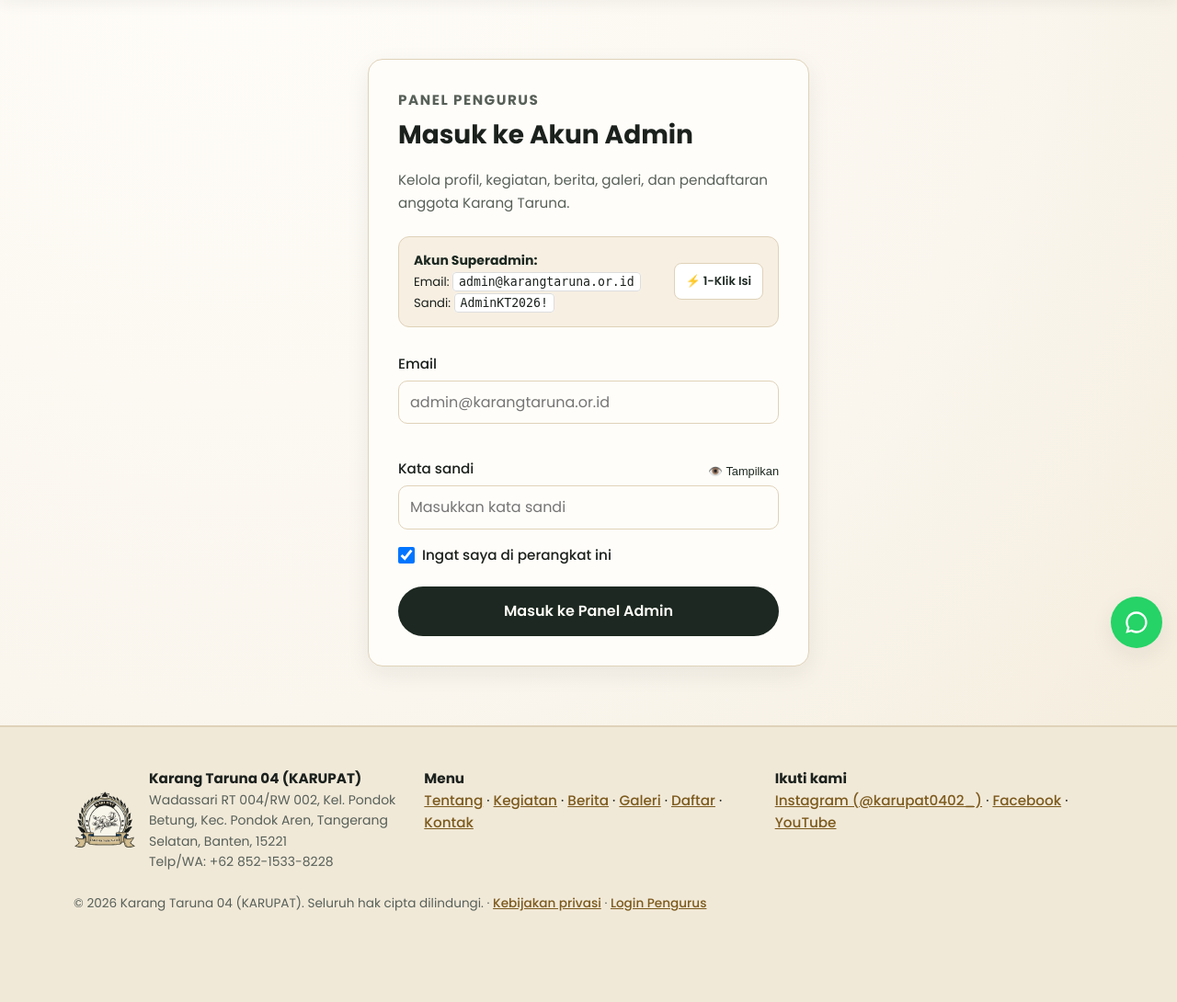
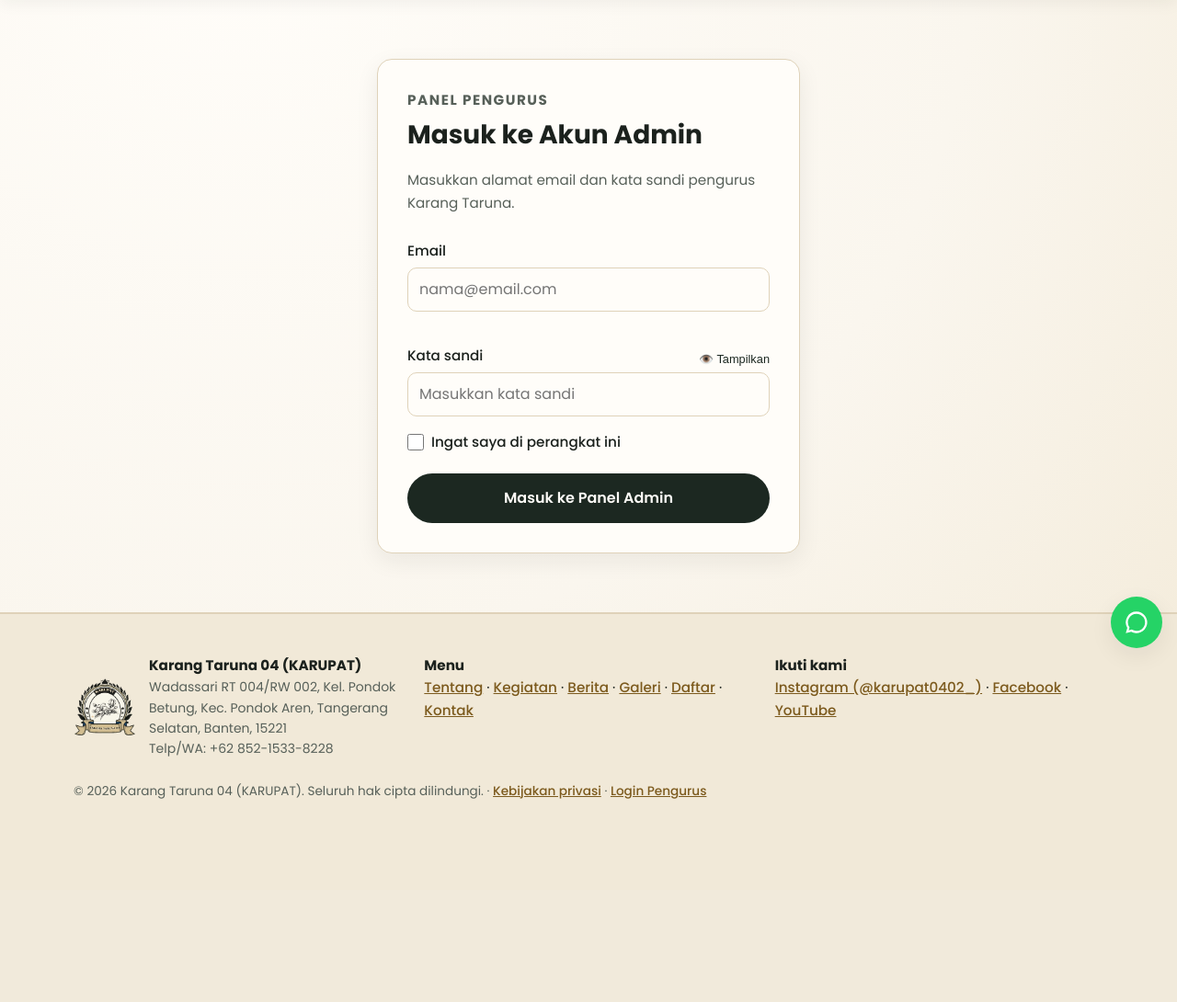
Before and after one commit to alilkecik661/karang-taruna-laravel, a Laravel app: page /login in a window 1280 px wide. Shown: the part 79-1169 px from the top of the page at 92% size. After the commit the page ends 948 px from the top, so only its background shows below. Run offline with Laravel 12, Linux system fonts and the light colour scheme; data comes from the database, SQL or seed files in the repository.

Commit message:
Remove credential helper box from login page

```diff
--- a/resources/views/auth/login.blade.php
+++ b/resources/views/auth/login.blade.php
@@ -6,28 +6,10 @@
 @section('content')
   <section>
     <div class="container">
-      <div class="card" style="max-width:480px;margin-inline:auto;padding:32px">
+      <div class="card" style="max-width:460px;margin-inline:auto;padding:32px">
         <p class="eyebrow">Panel Pengurus</p>
         <h1 style="font-size:1.75rem">Masuk ke Akun Admin</h1>
-        <p class="meta">Kelola profil, kegiatan, berita, galeri, dan pendaftaran anggota Karang Taruna.</p>
-
-        <!-- Kotak Bantuan Kredensial -->
-        <div style="background:rgba(217, 185, 143, 0.22);border:1px solid var(--border);border-radius:12px;padding:14px 16px;margin-top:16px">
-          <div style="display:flex;align-items:center;justify-content:space-between;gap:10px;flex-wrap:wrap">
-            <div>
-              <strong style="display:block;font-size:0.875rem;color:var(--primary)">Akun Superadmin:</strong>
-              <div style="font-size:0.825rem;margin-top:2px">
-                Email: <code style="background:#fff;padding:2px 6px;border-radius:4px;border:1px solid #ddd">admin@karangtaruna.or.id</code>
-              </div>
-              <div style="font-size:0.825rem;margin-top:2px">
-                Sandi: <code style="background:#fff;padding:2px 6px;border-radius:4px;border:1px solid #ddd">AdminKT2026!</code>
-              </div>
-            </div>
-            <button type="button" id="btn-quick-fill" class="btn btn-ghost btn-sm" style="background:#fff;border:1px solid var(--border);padding:8px 12px;font-size:0.8rem;border-radius:8px;font-weight:600">
-              ⚡ 1-Klik Isi
-            </button>
-          </div>
-        </div>
+        <p class="meta">Masukkan alamat email dan kata sandi pengurus Karang Taruna.</p>
 
         @if($errors->any())
           <div class="alert-error" role="alert" style="margin-top:16px;padding:12px 16px;border-radius:10px;background:#fde8e8;color:#9b1c1c;border:1px solid #f8b4b4">
@@ -41,7 +23,7 @@
 
         <form class="form" method="POST" action="{{ route('login.store') }}" style="grid-template-columns:1fr;margin-top:20px">
           @csrf
-          <x-field-form id="email" name="email" label="Email" type="email" autocomplete="email" :required="true" placeholder="admin@karangtaruna.or.id" />
+          <x-field-form id="email" name="email" label="Email" type="email" autocomplete="email" :required="true" placeholder="nama@email.com" />
 
           <div class="field">
             <div style="display:flex;justify-content:space-between;align-items:center">
@@ -55,7 +37,7 @@
 
           <div class="field">
             <label style="display:inline-flex;align-items:center;gap:8px;cursor:pointer">
-              <input type="checkbox" name="remember" value="1" checked style="width:18px;min-height:18px">
+              <input type="checkbox" name="remember" value="1" style="width:18px;min-height:18px">
               <span>Ingat saya di perangkat ini</span>
             </label>
           </div>
@@ -70,19 +52,8 @@
 
   <script>
     document.addEventListener('DOMContentLoaded', function() {
-      var btnFill = document.getElementById('btn-quick-fill');
-      var emailInput = document.getElementById('email');
       var pwdInput = document.getElementById('password');
       var toggleBtn = document.getElementById('toggle-pwd-btn');
-
-      if (btnFill && emailInput && pwdInput) {
-        btnFill.addEventListener('click', function() {
-          emailInput.value = 'admin@karangtaruna.or.id';
-          pwdInput.value = 'AdminKT2026!';
-          btnFill.textContent = '✅ Terisi!';
-          setTimeout(function() { btnFill.textContent = '⚡ 1-Klik Isi'; }, 2000);
-        });
-      }
 
       if (toggleBtn && pwdInput) {
         toggleBtn.addEventListener('click', function() {
```
